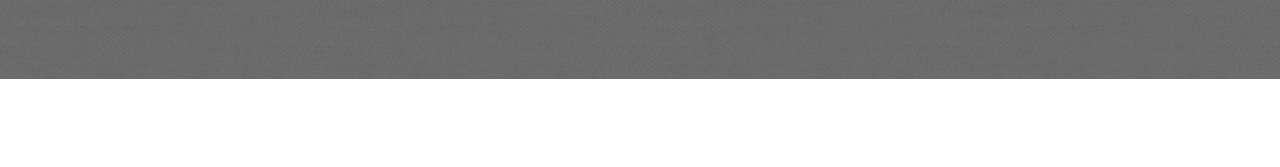
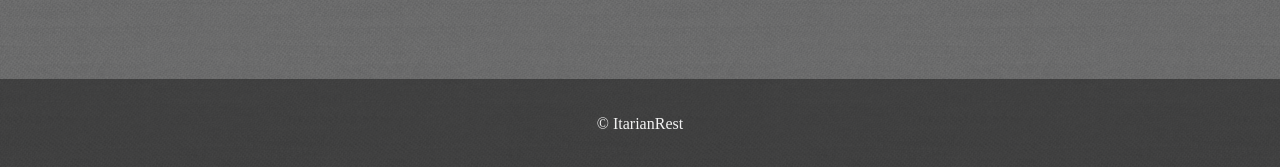
Before and after one commit to riiiiin/www-ItarianRest, a plain HTML site: page Itarian.html in a window 1280 px wide. Shown: the part 5667-5834 px from the top of the page. Before the commit the page ends 5746 px from the top, so only its background shows below. Drawn offline with Linux system fonts and the light colour scheme.

Commit message:
【Add】footerを追加

```diff
--- a/Itarian.css
+++ b/Itarian.css
@@ -3,6 +3,7 @@ body{
     overflow-x: hidden;
     background-image: url(images/background.png);
     margin: 0;
+    font-family: "Century"	;
 }
 /*header==================================*/
 /*window100===============================*/
@@ -418,3 +419,14 @@ main img{
       margin-left: 100px;
       margin-bottom: 100px;
   }
+  /*footer=========================================*/
+  footer{
+      background-color: #000000;
+      color:white;
+      padding:20px;
+      margin: 0;
+      opacity: .7;
+  }
+  footer p{
+      text-align: center;
+  }
--- a/Itarian.html
+++ b/Itarian.html
@@ -140,7 +140,7 @@
             </div>
         </section>
         <footer>
-
+            <p>&copy; ItarianRest</p>
         </footer>
         <script src = "Itarian.js"></script>
         <script src = "jquery-3.6.0.min.js"></script>
```
